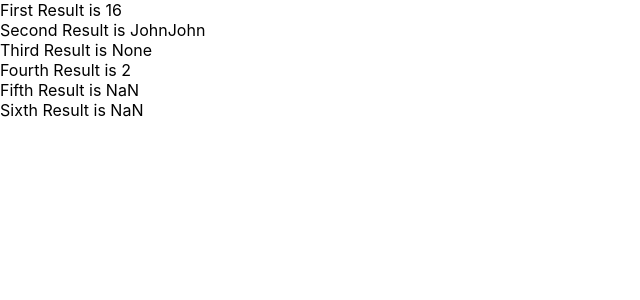
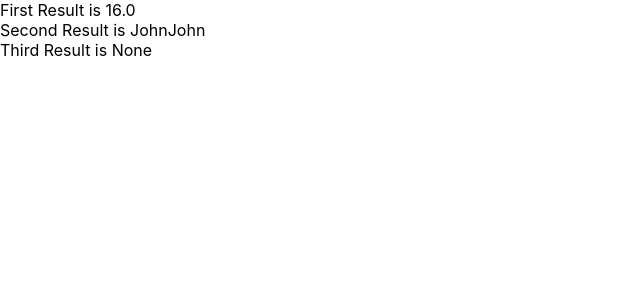
Before and after one commit to PlanetofJay/my-ts-app, a React (Create React App) app: page / in a window 1280 px wide. Shown: the top 300 px of the page, without its empty margins (0-640 px from the left). Built offline with nearby package versions, Linux system fonts and the light colour scheme.

Commit message:
explicit declaration

```diff
--- a/src/App.tsx
+++ b/src/App.tsx
@@ -1,8 +1,7 @@
 
 function App() {
-  // If you don't care of the type of develop then
-  // type script also don't care to validate everything for you.
-  const doubleValue = (value?: number | string | number[] ) => {
+  // it's always better if we explicitly declared type that we intend for our functions as well.
+  const doubleValue = (value?: number | string): string => {
     if (!value) {
       return 'None';
     }
@@ -13,33 +12,20 @@
     }
     else {
       value = value * 2;
+      value = value.toFixed(1);
     }
     return value;
   }
 
-  let name = 'John';
-  let age = 35;
-  let poj; // any
-  poj = 'John';
-  poj = 35;
-  poj = [1, 2, 3];
-
-
   const result1 = doubleValue(8);
   const result2 = doubleValue('John');
   const result3 = doubleValue();
-  const result4 = doubleValue(true);
-  const result5 = doubleValue([1, 2, 3]);
-  const result6 = doubleValue({ name: 'John'});
 
   return (
     <div>
       <div>First Result is {result1}</div>
       <div>Second Result is {result2}</div>
       <div>Third Result is {result3}</div>
-      <div>Fourth Result is {result4}</div>
-      <div>Fifth Result is {result5}</div>
-      <div>Sixth Result is {result6}</div>
     </div>
   );
 }
```
